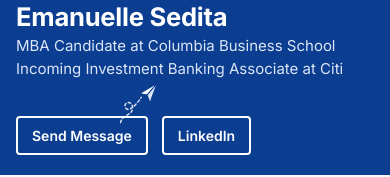
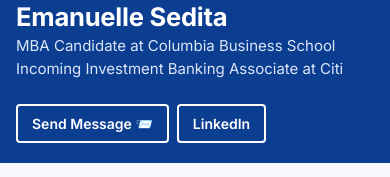
Before and after one commit to coding-finance/coding-finance.github.io, a plain HTML site: page index.html in a window 390 px wide. Shown: the part 122-299 px from the top of the page. Drawn offline with Linux system fonts and the light colour scheme.

Commit message:
Replace drawn plane with envelope emoji on Send Message
Co-Authored-By: Claude Opus 5.5 <noreply@anthropic.com>

```diff
--- a/index.html
+++ b/index.html
@@ -59,23 +59,12 @@
     .headshot { width: 96px; height: 96px; flex-shrink: 0; border-radius: 50%; object-fit: cover; border: 3px solid var(--white); }
     .hero h1 { font-size: clamp(1.6rem, 3vw, 2.2rem); line-height: 1.15; margin: 0 0 4px; letter-spacing: -.01em; }
     .hero p.lede { margin: 0; color: #DCE6F7; font-size: 15px; }
-    .links { display: flex; flex-wrap: wrap; gap: 8px 14px; margin-left: auto; flex-shrink: 0; }
+    .links { display: flex; flex-wrap: wrap; gap: 8px; margin-left: auto; flex-shrink: 0; }
     .btn { display: inline-block; padding: 7px 14px; border-radius: 4px; font-weight: 600; font-size: 14px; text-decoration: none; border: 2px solid var(--white); }
     .btn.solid { background: var(--white); color: var(--blue); }
     .btn.ghost { color: var(--white); }
     .btn:hover { background: var(--black); color: var(--white); border-color: var(--black); }
 
-    /* Little paper plane perched on the Send Message button's corner */
-    .btn-msg { position: relative; }
-    .btn-msg .plane {
-      position: absolute; top: -33px; right: -16px; width: 50px; height: 36px;
-      pointer-events: none; overflow: visible;
-      transform: rotate(-8deg);
-      transition: transform .45s cubic-bezier(.34, 1.56, .64, 1);
-    }
-    .btn-msg .plane .trail { stroke-dasharray: 2.5 2.5; opacity: .85; transition: opacity .3s; }
-    .btn-msg:hover .plane, .btn-msg:focus-visible .plane { transform: translate(5px, -5px) rotate(4deg); }
-    .btn-msg:hover .plane .trail, .btn-msg:focus-visible .plane .trail { opacity: 1; }
 
     /* Three-column board */
     .board { display: grid; grid-template-columns: minmax(0, 1fr) minmax(0, 2fr); gap: 16px; padding-top: 16px; padding-bottom: 16px; align-items: stretch; }
@@ -124,11 +113,10 @@
     }
     @media (max-width: 680px) {
       .hero-inner { flex-wrap: wrap; }
-      .links { margin-left: 0; margin-top: 12px; }
+      .links { margin-left: 0; }
       .headshot { width: 80px; height: 80px; }    }
     @media (prefers-reduced-motion: reduce) {
       html { scroll-behavior: auto; }
-      .btn-msg .plane { transition: none; }
     }
   </style>
 </head>
@@ -142,7 +130,7 @@
           <p class="lede">MBA Candidate at Columbia Business School<br>Incoming Investment Banking Associate at Citi</p>
         </div>
         <div class="links">
-          <a class="btn ghost btn-msg" href="mailto:esedita27@gsb.columbia.edu">Send Message<svg class="plane" viewBox="0 0 50 36" aria-hidden="true" focusable="false"><path class="trail" d="M6 35 C 9 27, 19 30, 20 22 C 21 14, 11 15, 13 21 C 15 27, 25 19, 30 13" fill="none" stroke="#FFFFFF" stroke-width="1.5" stroke-linecap="round"/><g transform="translate(28 0)"><path d="M20 1 1 9 8 11.5 20 1Z" fill="#FFFFFF"/><path d="M20 1 8 11.5 10 20 12.8 14.2 20 1Z" fill="#DCE6F7"/><path d="M20 1 1 9 8 11.5 10 20 12.8 14.2 20 1Z M8 11.5 20 1" fill="none" stroke="#0B3D91" stroke-width="1.1" stroke-linejoin="round"/></g></svg></a>
+          <a class="btn ghost" href="mailto:esedita27@gsb.columbia.edu">Send Message <span aria-hidden="true">📨</span></a>
           <a class="btn ghost" href="https://www.linkedin.com/in/emanuelle-sedita/" target="_blank" rel="noopener">LinkedIn</a>
         </div>
       </div>
```
Also changed, not shown: 1 other file.
